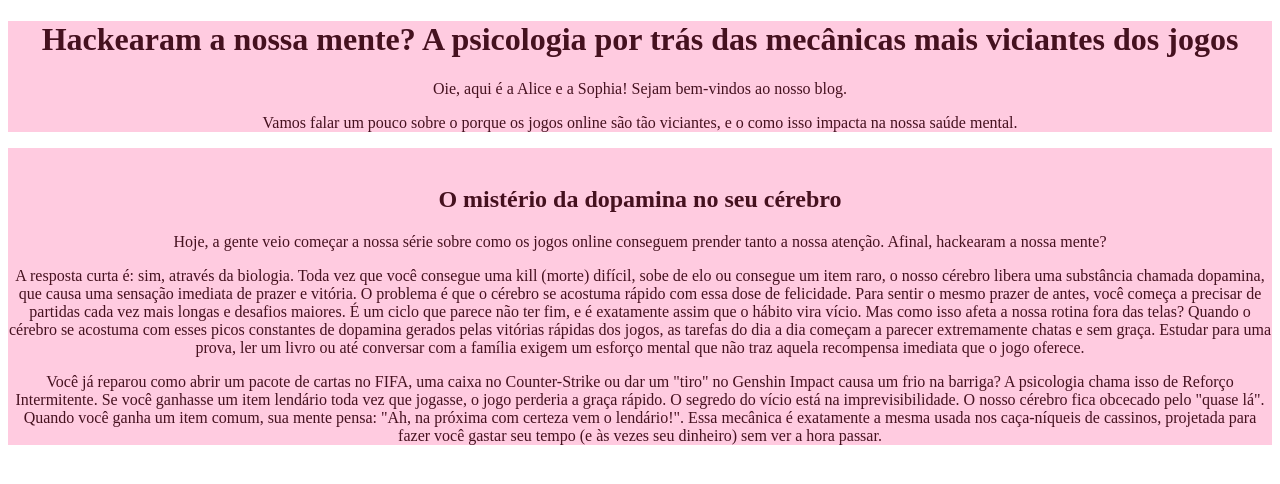
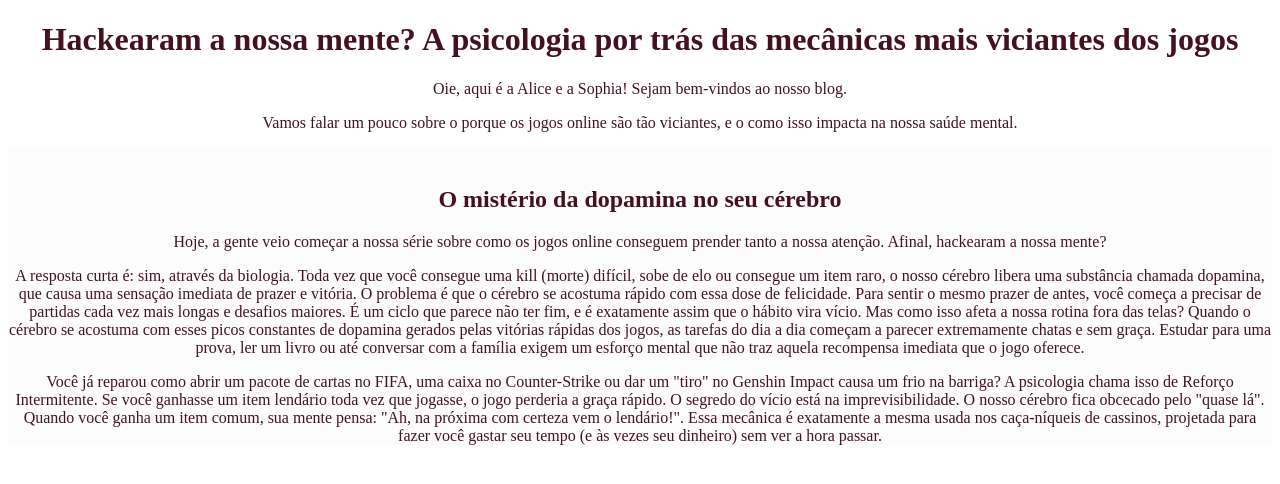
Before and after one commit to sophiaealice-hub/blog-joguinhos, a plain HTML site: page index.html in a window 1280 px wide. Drawn offline with Linux system fonts and the light colour scheme.

Commit message:
aaaa aaaa

```diff
--- a/index.html
+++ b/index.html
@@ -5,14 +5,14 @@
     <meta name="viewport" content="width=device-width, initial-scale=1.0">
     <style>
 header{
-background-color:#FFCBE0;
+background-color:#ffffff;
 color:#45111F;
 text-align: center;
 
 }
 
 main{
-background-color: #FFCBE0;
+background-color: #fdfcfc;
 color: #45111F;
 text-align: center;
 }
```
